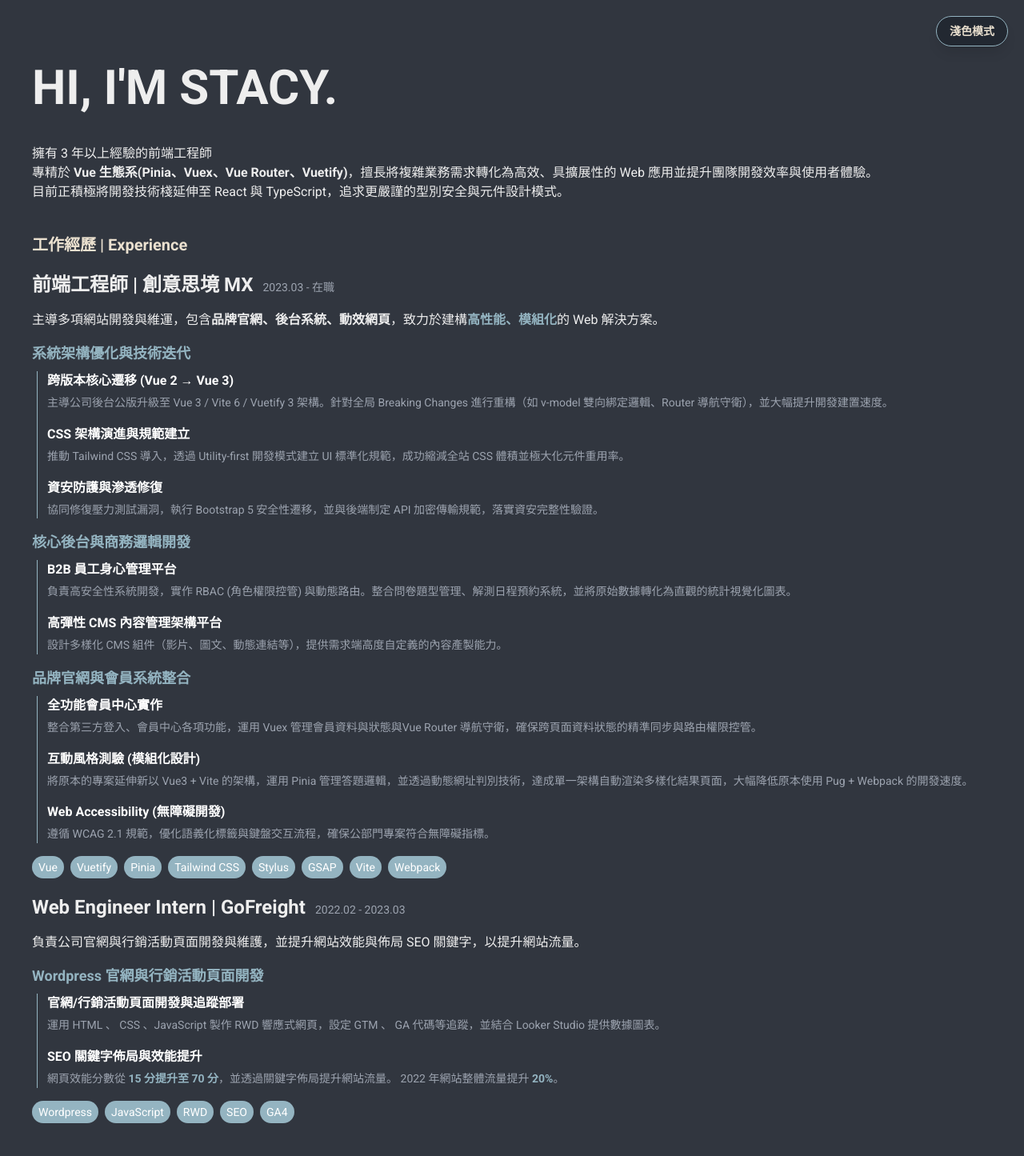
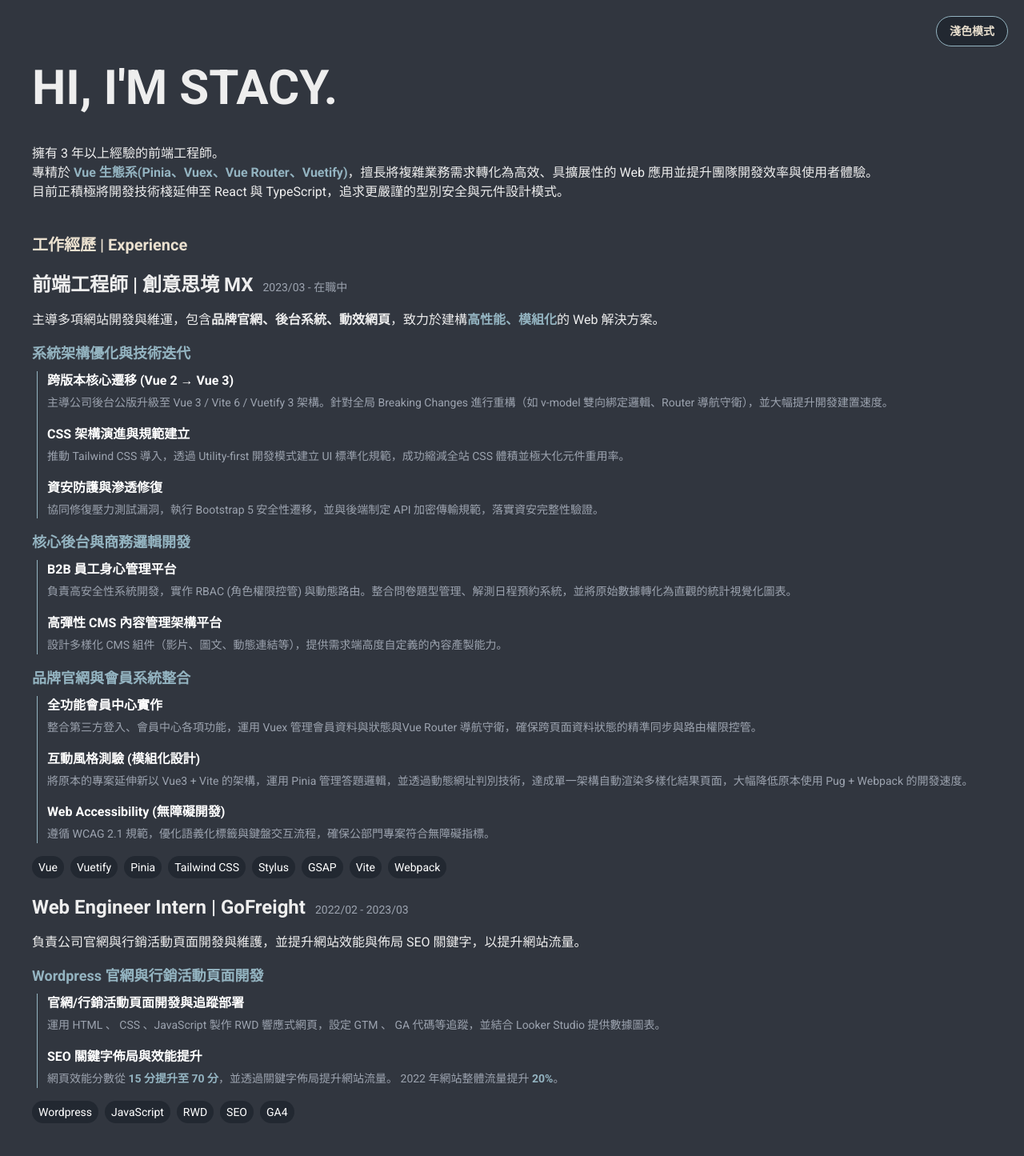
Before and after one commit to XINYU714/portfolio, a Vue app: page / in a window 1280 px wide. Shown: the top 1445 px of the page at 80% size. Built offline with nearby package versions, Linux system fonts and the light colour scheme.

Commit message:
feat: 更新 experience 資料格式 / 深淺樣式更新

```diff
--- a/src/App.vue
+++ b/src/App.vue
@@ -31,17 +31,15 @@ onMounted(() => {
 </script>
 
 <template>
-  <main class="w-full" :class="router.currentRoute.value.name === 'ProjectPage' ? 'page-project' : ''">
+  <main :class="router.currentRoute.value.name === 'ProjectPage' ? 'page-project' : ''">
     <button
-      class="fixed top-5 right-5 z-50 rounded-full border border-accent bg-primary px-4 py-2 text-sm font-bold text-light shadow-lg transition-colors hover:bg-accent"
+      class="fixed top-5 right-5 z-50 rounded-full cursor-pointer border border-accent bg-primary px-4 py-2 text-sm font-bold text-light transition-colors hover:bg-accent"
       :aria-label="themeMode === 'dark' ? '切換為淺色模式' : '切換為深色模式'"
       @click="handleToggleTheme"
     >
       {{ themeMode === 'dark' ? '淺色模式' : '深色模式' }}
     </button>
-    <transition name="fade" mode="out-in">
-      <RouterView />
-    </transition>
+    <RouterView />
     <Footer />
   </main>
 </template>
--- a/src/components/ExperienceCard.vue
+++ b/src/components/ExperienceCard.vue
@@ -21,7 +21,7 @@ const props = defineProps<ExperienceItem>()
         </div>
       </div>
       <div class="flex flex-wrap gap-2 mt-4">
-        <div v-for="(item, index) in skills" :key="index" class="inline-block px-2 py-1 rounded-full bg-accent text-contrast text-sm">{{ item }}</div>
+        <div v-for="(item, index) in skills" :key="index" class="inline-block px-2 py-1 rounded-full bg-primary text-contrast text-sm">{{ item }}</div>
       </div>
     </div>
   </div>
--- a/src/constants/experience.ts
+++ b/src/constants/experience.ts
@@ -1,6 +1,11 @@
 // 工作經驗詳細描述
-export const EXPERIENCE_MAP = new Map([
-  ['MX', {
+export const EXPERIENCE_List = [
+  {
+    id: 'mx',
+    jobTitle: '前端工程師 | 創意思境 MX',
+    date: '2023/03 - 在職中',
+    skills: ['Vue', 'Vuetify', 'Pinia','Tailwind CSS', 'Stylus', 'GSAP', 'Vite', 'Webpack'],
+    description: {
       summary: '主導多項網站開發與維運，包含<b>品牌官網、後台系統、動效網頁</b>，致力於建構<span class="text-accent font-bold">高性能、模組化</span>的 Web 解決方案。',
       sections: [
         {
@@ -51,8 +56,14 @@ export const EXPERIENCE_MAP = new Map([
           ]
         }
       ]
-  }],
-  ['GoFreight', {
+    }
+  },
+  {
+    id: 'goFreight',
+    jobTitle: 'Web Engineer Intern | GoFreight',
+    date: '2022/02 - 2023/03',
+    skills: ['Wordpress', 'JavaScript', 'RWD', 'SEO', 'GA4'],
+    description: {
       summary: '負責公司官網與行銷活動頁面開發與維護，並提升網站效能與佈局 SEO 關鍵字，以提升網站流量。',
       sections: [
         {
@@ -69,5 +80,6 @@ export const EXPERIENCE_MAP = new Map([
           ]
         }
       ]
-  }]
-]);
+    }
+  }
+];
--- a/src/pages/HomePage.vue
+++ b/src/pages/HomePage.vue
@@ -1,26 +1,8 @@
 <script setup lang="ts">
 import ProjectCard from '@/components/ProjectCard.vue';
 import ExperienceCard from '@/components/ExperienceCard.vue';
-import type { ExperienceItem } from '@/types';
 import { PROJECT_LIST } from '@/constants/project';
-import { EXPERIENCE_MAP } from '@/constants/experience';
-
-const experienceList: ExperienceItem[] = [
-  {
-    id: 2,
-    jobTitle: '前端工程師 | 創意思境 MX',
-    date: '2023.03 - 在職',
-    description: EXPERIENCE_MAP.get('MX'),
-    skills: ['Vue', 'Vuetify', 'Pinia','Tailwind CSS', 'Stylus', 'GSAP', 'Vite', 'Webpack']
-  },
-  {
-    id: 1,
-    jobTitle: 'Web Engineer Intern | GoFreight',
-    date: '2022.02 - 2023.03',
-    description: EXPERIENCE_MAP.get('GoFreight'),
-    skills: ['Wordpress', 'JavaScript', 'RWD', 'SEO', 'GA4'],
-  },
-]
+import { EXPERIENCE_List } from '@/constants/experience';
 </script>
 
 <template>
@@ -34,9 +16,9 @@ const experienceList: ExperienceItem[] = [
             </div>
             <div class="flex items-center gap-5">
           </div>
-            <div class="">
-              <p>擁有 3 年以上經驗的前端工程師</p>
-              <p>專精於<span class="font-bold"> Vue 生態系(Pinia、Vuex、Vue Router、Vuetify)</span>，擅長將複雜業務需求轉化為高效、具擴展性的 Web 應用並提升團隊開發效率與使用者體驗。</p>
+          <div>
+            <p>擁有 3 年以上經驗的前端工程師。</p>
+            <p>專精於<span class="font-bold text-accent"> Vue 生態系(Pinia、Vuex、Vue Router、Vuetify)</span>，擅長將複雜業務需求轉化為高效、具擴展性的 Web 應用並提升團隊開發效率與使用者體驗。</p>
             <p>目前正積極將開發技術棧延伸至 React 與 TypeScript，追求更嚴謹的型別安全與元件設計模式。</p>
           </div>
       </div>
@@ -45,7 +27,7 @@ const experienceList: ExperienceItem[] = [
     <section>
       <h2 class="text-xl font-bold text-light mb-5">工作經歷 | Experience</h2>
       <div class="relative">
-          <ExperienceCard v-for="item in experienceList" :key="item.id" v-bind="item" />
+        <ExperienceCard v-for="item in EXPERIENCE_List" :key="item.id" v-bind="item" />
       </div>
 
     </section>
--- a/src/pages/NotFoundPage.vue
+++ b/src/pages/NotFoundPage.vue
@@ -1,13 +1,8 @@
 <template>
-  <section class="mx-auto flex min-h-[70vh] w-full max-w-4xl flex-col items-center justify-center px-6 text-center">
-    <p class="mb-3 text-sm font-semibold tracking-widest text-accent">404</p>
+  <section class="container mx-auto px-5 lg:px-10 flex min-h-[70vh] w-full flex-col items-center justify-center text-center">
+    <p class="mb-3 text-sm font-bold tracking-widest text-accent">404</p>
     <h1 class="mb-4 text-3xl font-bold text-light">找不到這個頁面</h1>
-    <p class="mb-8 text-body text-muted">網址可能錯誤，或頁面已被移動。</p>
-    <RouterLink
-      to="/"
-      class="rounded-md border border-accent px-5 py-2 font-semibold text-accent transition-colors hover:bg-accent hover:text-contrast"
-    >
-      回首頁
-    </RouterLink>
+    <p class="mb-8 text-body text-muted">網址可能錯誤或是頁面已被移動。</p>
+    <router-link to="/" class="rounded-md border border-accent px-5 py-2 font-semibold text-accent transition-colors hover:bg-accent hover:text-contrast">回首頁</router-link>
   </section>
 </template>
--- a/src/pages/ProjectPage.vue
+++ b/src/pages/ProjectPage.vue
@@ -60,7 +60,7 @@ onUnmounted(() => {
             <h1 class="text-3xl font-bold mb-5">{{ projectItem?.title }}</h1>
             <p>{{ projectItem?.description }}</p>
             <div class="flex gap-2 mt-5">
-              <div v-for="(tag, index) in projectItem?.tags" :key="index" class="inline-block px-2 py-1 rounded-full bg-accent text-contrast text-sm">{{ tag }}</div>
+              <div v-for="(tag, index) in projectItem?.tags" :key="index" class="inline-block px-2 py-1 rounded-full bg-primary text-contrast text-sm">{{ tag }}</div>
             </div>
             <p class="text-muted text-sm mt-2 text-right">{{ projectItem?.date }}</p>
             <a v-if="officialWebsite" :href="officialWebsite.url" target="_blank" class="block mt-5 w-fit ml-auto hover:text-accent transition-colors">
@@ -92,7 +92,7 @@ onUnmounted(() => {
             </ul>
           </div>
         </section>
-        <router-link to="/" class="flex items-center gap-2 w-fit bg-primary text-light p-4 rounded-full mt-10 hover:bg-accent transition-colors">
+        <router-link to="/" class="flex items-center gap-2 w-fit bg-primary text-light p-4 rounded-full mt-10 hover:bg-accent hover:text-white transition-colors">
          <svg width="24" height="24" viewBox="0 0 24 24" fill="none" xmlns="http://www.w3.org/2000/svg">
             <path d="M12 22C17.5228 22 22 17.5228 22 12C22 6.47715 17.5228 2 12 2C6.47715 2 2 6.47715 2 12C2 17.5228 6.47715 22 12 22Z" stroke="currentColor" stroke-width="2" stroke-linecap="round" stroke-linejoin="round"/>
             <path d="M12 8L8 12L12 16" stroke="currentColor" stroke-width="2" stroke-linecap="round" stroke-linejoin="round"/>
--- a/src/style.css
+++ b/src/style.css
@@ -5,11 +5,11 @@
   --color-primary: #DCE6EF;
   --color-secondary: #F3F6FA;
   --color-accent: #3B6F8B;
-  --color-light: #1F2937;
+  --color-light: #31363F;
   --color-text: #111827;
   --color-background: #FFFFFF;
   --color-muted: #6B7280;
-  --color-contrast: #FFFFFF;
+  --color-contrast: #31363F;
   --color-dot: #D1D9E2;
 }
 
--- a/src/types/index.ts
+++ b/src/types/index.ts
@@ -63,8 +63,9 @@ export interface ProjectItem {
   website?: ProjectWebsite[];
 }
 
+// 工作經驗型別
 export interface ExperienceItem {
-  id: number;
+  id: string;
   jobTitle: string;
   date: string;
   description: any;
```
Lines whose indentation alone changed are shown as unchanged.
